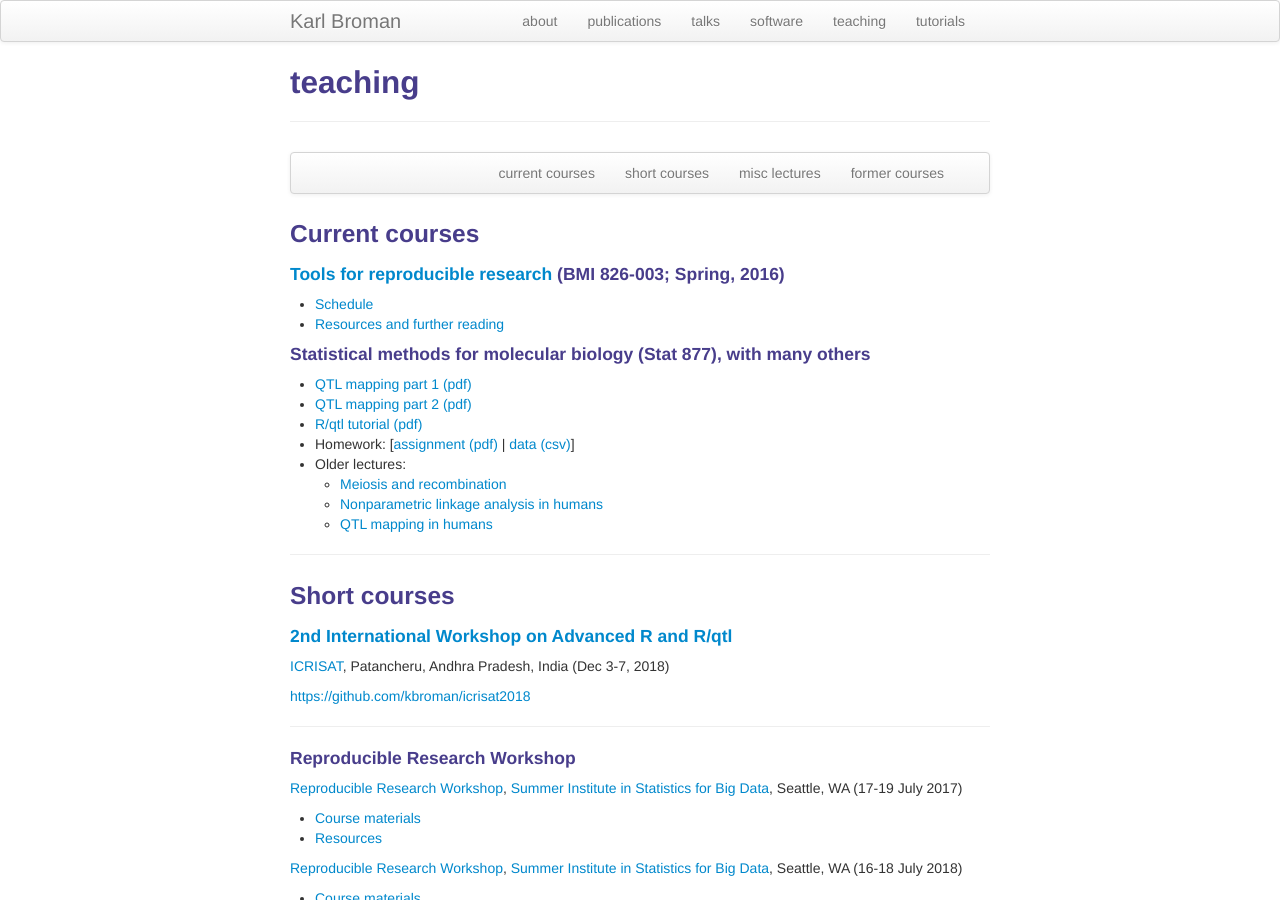
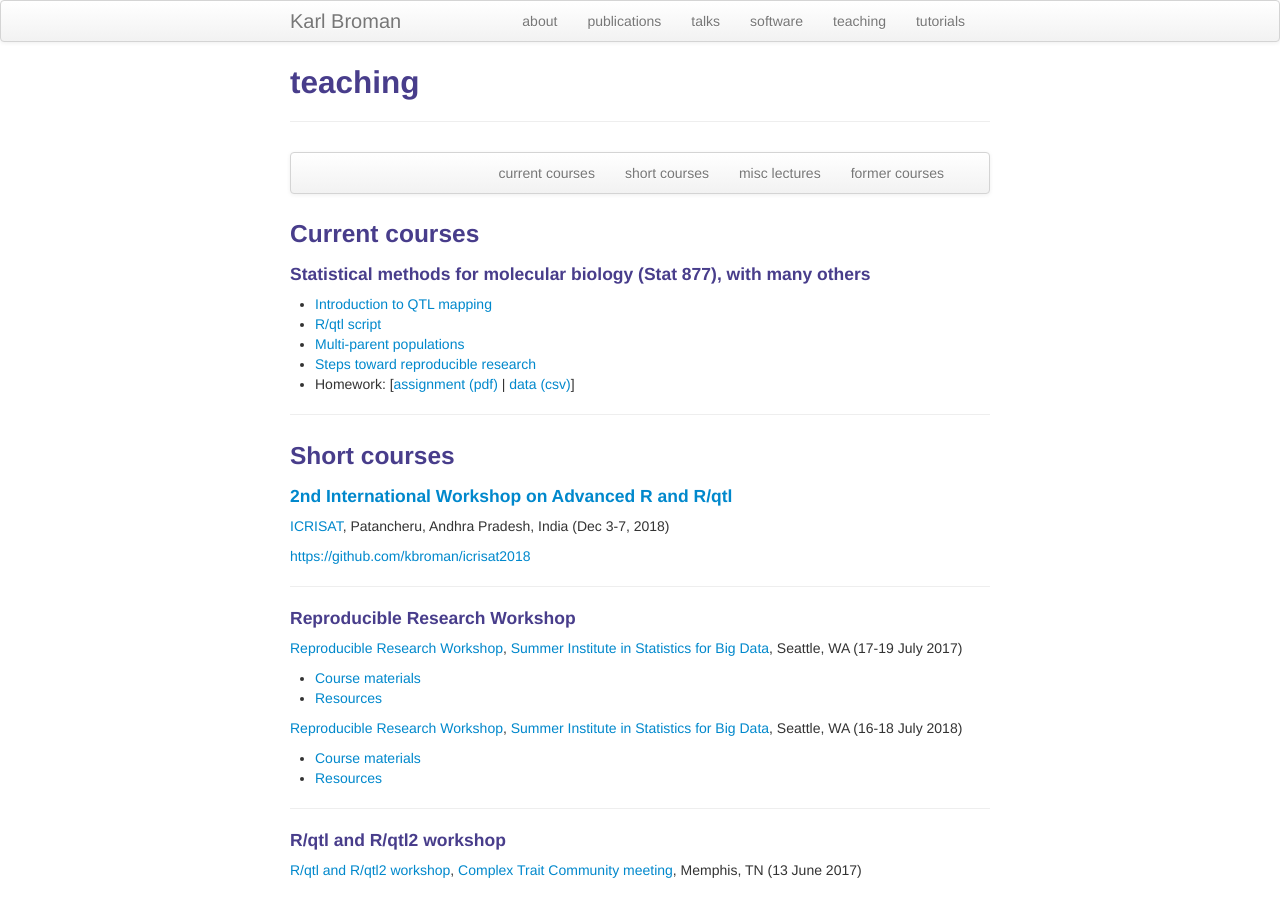
Before and after one commit to kbroman/kbroman.github.io, a Jekyll site: the page built from pages/teaching.md, in a window 1280 px wide and 900 px high. Built offline with Jekyll 4.4.1, drawn with Linux system fonts in a browser that asks for light colours; some of the changed text lies outside the part shown.

Commit message:
Update pages/teaching with spring 2019 stat gen material

```diff
--- a/pages/teaching.md
+++ b/pages/teaching.md
@@ -18,26 +18,19 @@ description: Karl Broman's teaching
 
 ### <a name="current"></a>Current courses
 
-#### [Tools for reproducible research](https://kbroman.org/Tools4RR) (BMI 826-003; Spring, 2016)
-
-- [Schedule](https://kbroman.org/Tools4RR/pages/schedule.html)
-- [Resources and further reading](https://kbroman.org/Tools4RR/pages/resources.html)
-
 #### Statistical methods for molecular biology (Stat 877), with many others
 
-- [QTL mapping part 1 (pdf)](https://www.biostat.wisc.edu/~kbroman/teaching/uwstatgen/broman_qtl1.pdf)
-- [QTL mapping part 2 (pdf)](https://www.biostat.wisc.edu/~kbroman/teaching/uwstatgen/broman_qtl2.pdf)
-- [R/qtl tutorial (pdf)](http://www.rqtl.org/tutorials/rqtltour2.pdf)
+- [Introduction to QTL
+  mapping](https://www.biostat.wisc.edu/~kbroman/teaching/uwstatgen/1_introqtl.pdf)
+- [R/qtl script](https://www.biostat.wisc.edu/~kbroman/teaching/uwstatgen/1_rqtl.R)
+- [Multi-parent populations](https://www.biostat.wisc.edu/~kbroman/teaching/uwstatgen/2_mpp.pdf)
+- [Steps toward reproducible research](https://www.biostat.wisc.edu/~kbroman/teaching/uwstatgen/3_repro_research.pdf)
 - Homework: \[[assignment
-(pdf)](https://www.biostat.wisc.edu/~kbroman/teaching/uwstatgen/hw1.pdf) | [data (csv)](https://www.biostat.wisc.edu/~kbroman/teaching/uwstatgen/hw1.csv)\]
+(pdf)](https://www.biostat.wisc.edu/~kbroman/teaching/uwstatgen/hw3.pdf) | [data (csv)](https://www.biostat.wisc.edu/~kbroman/teaching/uwstatgen/hw3.csv)\]
 <!--
- | [solutions (html)](https://www.biostat.wisc.edu/~kbroman/teaching/uwstatgen/hw1_solns.html)
- | [source (Rmd)](https://www.biostat.wisc.edu/~kbroman/teaching/uwstatgen/hw1_solns.Rmd)\]
+ | [solutions (html)](https://www.biostat.wisc.edu/~kbroman/teaching/uwstatgen/hw3_solns.html)
+ | [source (Rmd)](https://www.biostat.wisc.edu/~kbroman/teaching/uwstatgen/hw3_solns.Rmd)\]
 -->
-- Older lectures:
-  - [Meiosis and recombination](https://www.biostat.wisc.edu/~kbroman/teaching/uwstatgen/broman_recombination.pdf)
-  - [Nonparametric linkage analysis in humans](https://www.biostat.wisc.edu/~kbroman/teaching/uwstatgen/broman_nplinkage.pdf)
-  - [QTL mapping in humans](https://www.biostat.wisc.edu/~kbroman/teaching/uwstatgen/broman_humanqtl.pdf)
 
 ---
 
```
Also changed, not shown: other parts of pages/teaching.md (+5 -0 lines).
